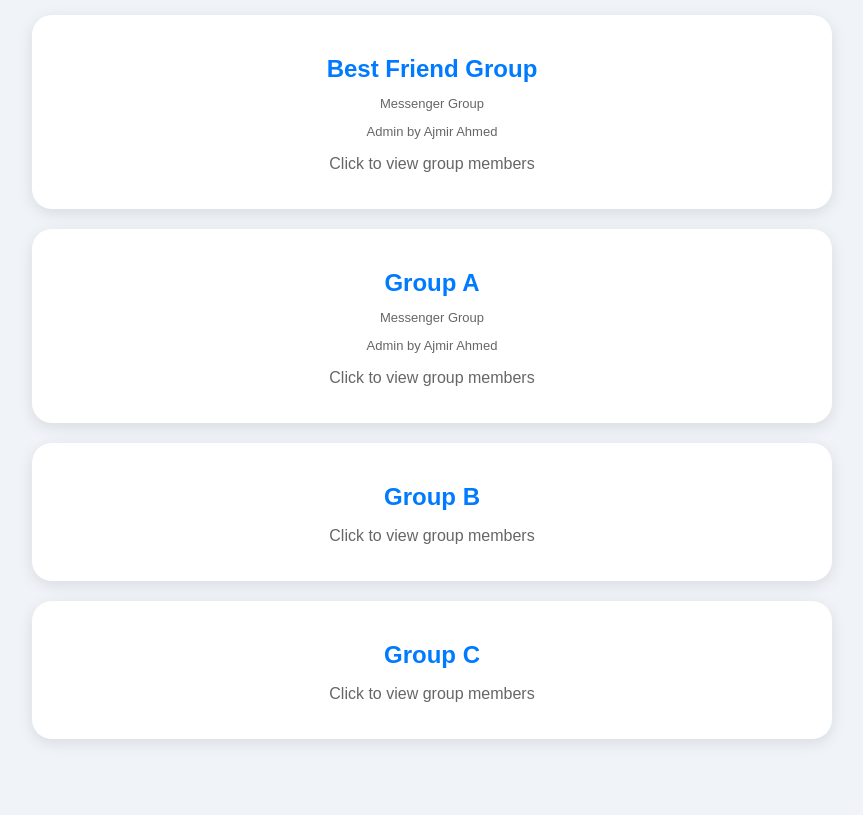
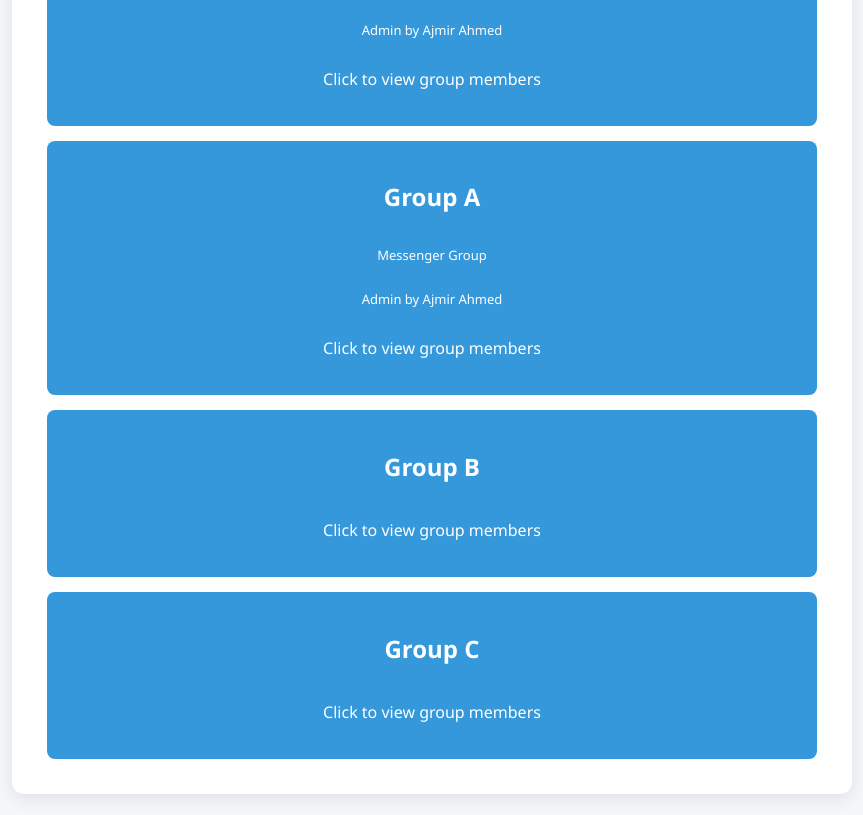
Before and after one commit to bengeltigerWD/Team-Info, a plain HTML site: page index.html in a window 1280 px wide. Shown: the part 428-1243 px from the top of the page, without its empty margins (208-1071 px from the left). Drawn offline with Linux system fonts and the light colour scheme.

Commit message:
Update index.html

```diff
--- a/index.html
+++ b/index.html
@@ -4,7 +4,7 @@
     <meta charset="UTF-8">
     <meta name="viewport" content="width=device-width, initial-scale=1.0">
     <title>Group System - Select Group</title>
-    <link rel="stylesheet" href="styles1.css">
+    <link rel="stylesheet" href="styles4.css">
 </head>
 <body>
     <!-- Site Name with Smart Border -->
```
